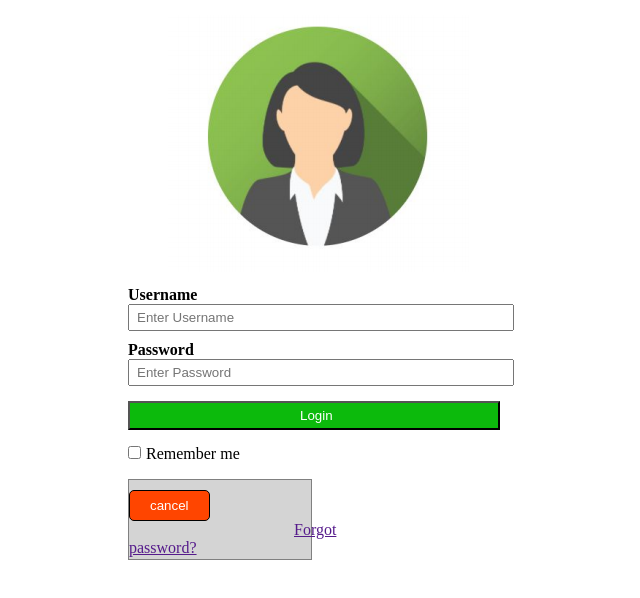
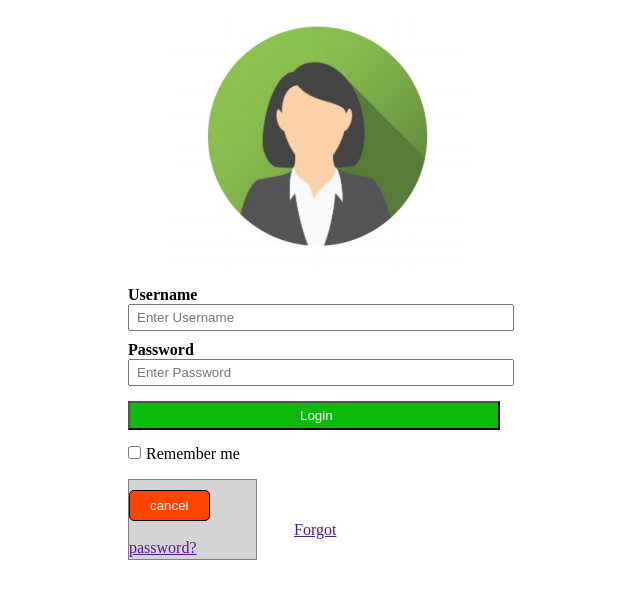
Before and after one commit to namanrath007/MERN, a plain HTML site: page task11.html in a window 1280 px wide. Shown: the whole page, without its empty margins (430-1070 px from the left). Drawn offline with Linux system fonts and the light colour scheme.

Commit message:
Update task11.html

```diff
--- a/task11.html
+++ b/task11.html
@@ -34,7 +34,7 @@
             margin: 0px 5px 10px 0px;
         }
         .co{
-            margin: 10px 530px 0px 0px;
+            margin: 10px 585px 0px 0px;
             border: 1px solid grey;
             background-color: rgb(212, 212, 212);
             padding: 10px 0px 2px 0px;
```
